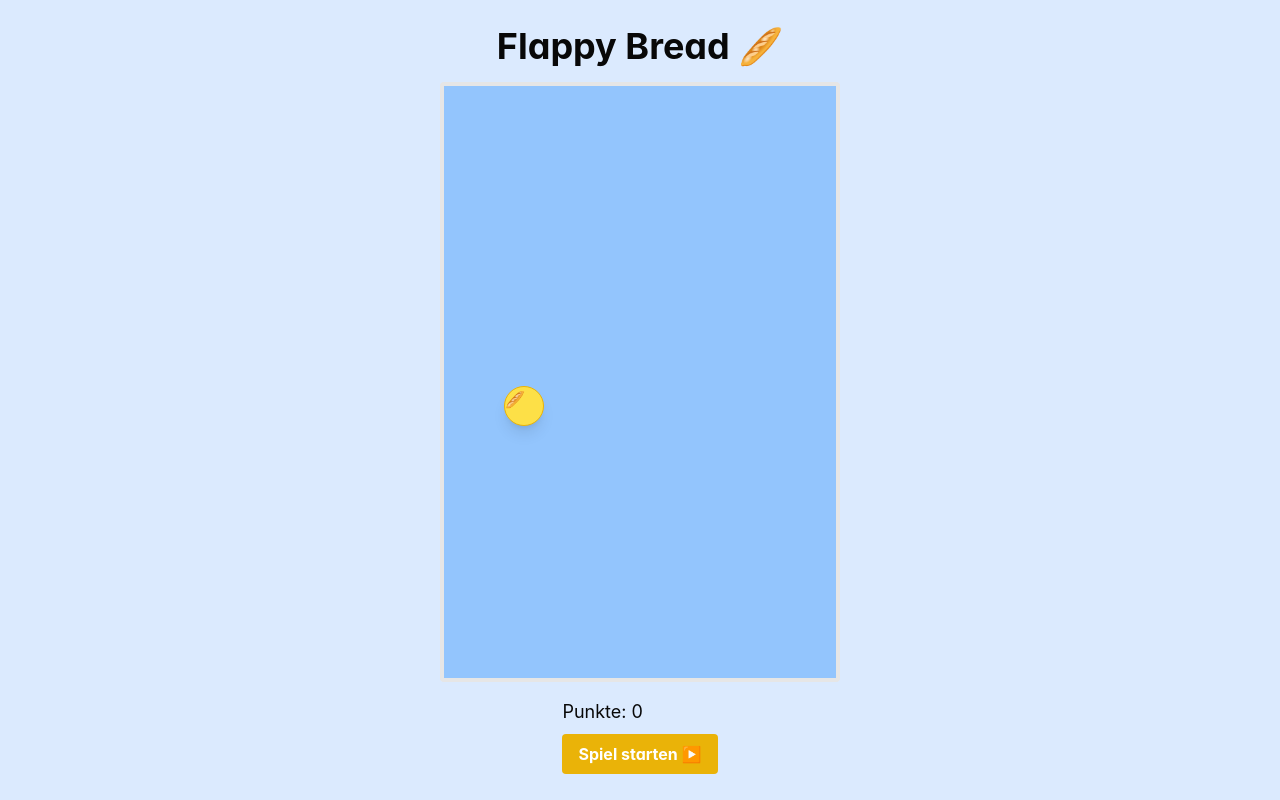
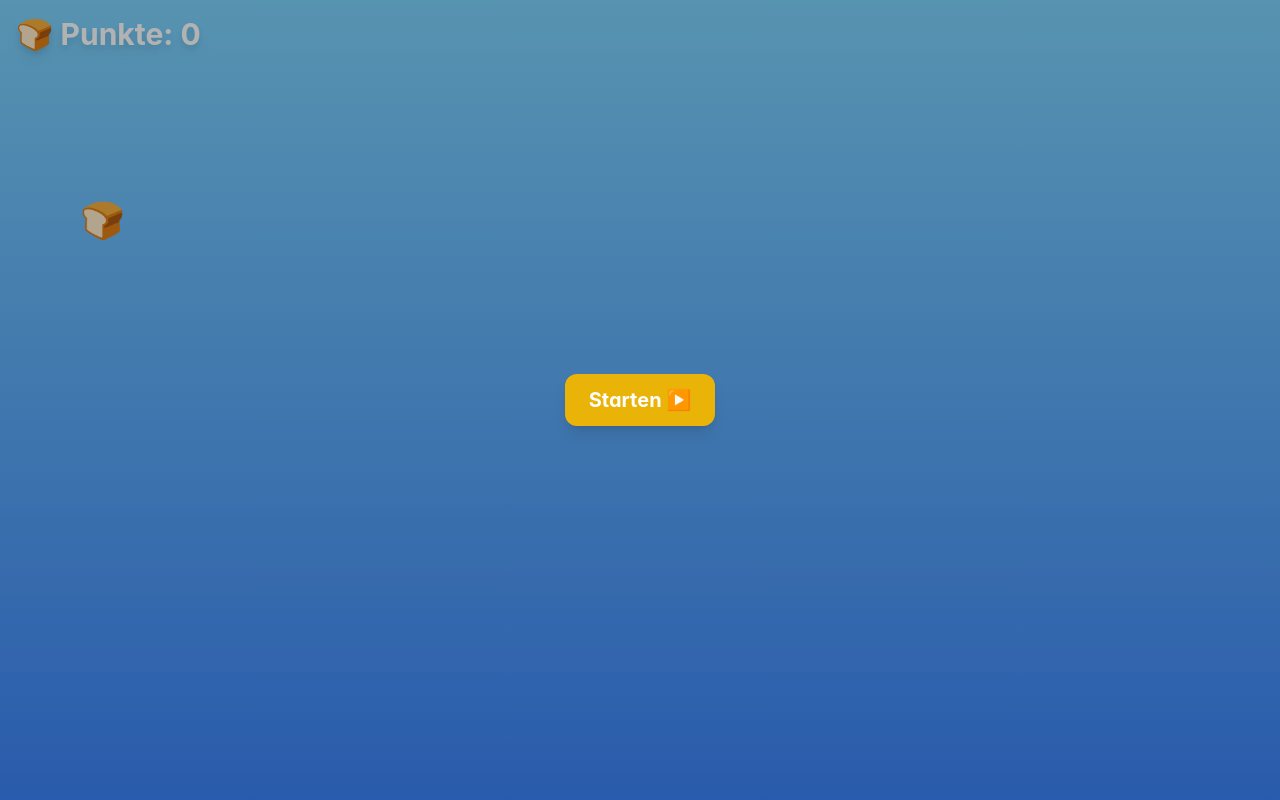
Before and after one commit to MoloMalteser/bread-blog, a React (Vite) app: page /game in a window 1280 px wide. Built offline with nearby package versions, Linux system fonts and the light colour scheme.

Commit message:
secret.tsx aktualisieren

```diff
--- a/src/pages/secret.tsx
+++ b/src/pages/secret.tsx
@@ -1,20 +1,20 @@
 import React, { useEffect, useRef, useState } from "react";
 import { Toaster, toast } from "sonner";
-import clsx from "clsx";
-import { useToast } from "@/hooks/use-toast";
 
-const GRAVITY = 0.5;
-const JUMP = -8;
-const PIPE_WIDTH = 50;
-const PIPE_GAP = 150;
+const GRAVITY = 0.4;
+const JUMP = -7;
+const PIPE_WIDTH = 60;
+const PIPE_GAP = 200;
 const BREAD_SIZE = 40;
-const GAME_WIDTH = 400;
-const GAME_HEIGHT = 600;
+const BREAD_X = 80;
 
-const getRandomPipeY = () => Math.floor(Math.random() * (GAME_HEIGHT - PIPE_GAP - 100)) + 50;
+const getRandomPipeY = (screenHeight: number) =>
+  Math.floor(Math.random() * (screenHeight - PIPE_GAP - 100)) + 50;
 
 export default function FlappyBread() {
-  const [breadY, setBreadY] = useState(GAME_HEIGHT / 2);
+  const containerRef = useRef<HTMLDivElement>(null);
+  const [screenSize, setScreenSize] = useState({ width: 0, height: 0 });
+  const [breadY, setBreadY] = useState(200);
   const [velocity, setVelocity] = useState(0);
   const [pipes, setPipes] = useState<{ x: number; y: number }[]>([]);
   const [score, setScore] = useState(0);
@@ -22,13 +22,26 @@ export default function FlappyBread() {
 
   const gameLoopRef = useRef<number | null>(null);
 
+  const resize = () => {
+    setScreenSize({
+      width: window.innerWidth,
+      height: window.innerHeight,
+    });
+  };
+
+  useEffect(() => {
+    resize();
+    window.addEventListener("resize", resize);
+    return () => window.removeEventListener("resize", resize);
+  }, []);
+
   const resetGame = () => {
-    setBreadY(GAME_HEIGHT / 2);
+    setBreadY(screenSize.height / 2);
     setVelocity(0);
-    setPipes([{ x: GAME_WIDTH + 100, y: getRandomPipeY() }]);
+    setPipes([{ x: screenSize.width + 200, y: getRandomPipeY(screenSize.height) }]);
     setScore(0);
     setPlaying(true);
-    toast("Los geht's, kleines Brot! 🥖", { duration: 2000 });
+    toast("Los geht's, Brot! 🍞", { duration: 1500 });
   };
 
   const jump = () => {
@@ -36,9 +49,9 @@ export default function FlappyBread() {
     setVelocity(JUMP);
   };
 
-  // Game loop
+  // Game Loop
   useEffect(() => {
-    if (!playing) return;
+    if (!playing || screenSize.height === 0) return;
 
     const loop = () => {
       setBreadY((prev) => Math.max(0, prev + velocity));
@@ -50,38 +63,37 @@ export default function FlappyBread() {
           .filter((pipe) => pipe.x + PIPE_WIDTH > 0)
       );
 
-      if (pipes.length === 0 || pipes[pipes.length - 1].x < GAME_WIDTH - 200) {
-        setPipes((prev) => [...prev, { x: GAME_WIDTH, y: getRandomPipeY() }]);
+      if (pipes.length === 0 || pipes[pipes.length - 1].x < screenSize.width - 300) {
+        setPipes((prev) => [
+          ...prev,
+          { x: screenSize.width + 100, y: getRandomPipeY(screenSize.height) },
+        ]);
       }
 
       // Collision
       const breadTop = breadY;
       const breadBottom = breadY + BREAD_SIZE;
-      const breadX = 60;
 
       for (let pipe of pipes) {
-        const pipeTop = pipe.y;
-        const pipeBottom = pipe.y + PIPE_GAP;
-
-        const collidesX = breadX + BREAD_SIZE > pipe.x && breadX < pipe.x + PIPE_WIDTH;
-        const collidesY = breadTop < pipeTop || breadBottom > pipeBottom;
+        const collidesX =
+          BREAD_X + BREAD_SIZE > pipe.x && BREAD_X < pipe.x + PIPE_WIDTH;
+        const collidesY =
+          breadTop < pipe.y || breadBottom > pipe.y + PIPE_GAP;
 
         if (collidesX && collidesY) {
-          toast.error("Du bist gegen ein Hindernis geflogen! 💥");
+          toast.error("Crash! 🥲");
           setPlaying(false);
           return;
         }
 
-        // Scoring
-        if (pipe.x + PIPE_WIDTH === breadX) {
+        if (pipe.x + PIPE_WIDTH === BREAD_X) {
           setScore((s) => s + 1);
-          toast.success("Punkt! 🥖");
+          toast.success("Punkt! ✨");
         }
       }
 
-      // Game over: ground or top
-      if (breadY > GAME_HEIGHT - BREAD_SIZE || breadY < 0) {
-        toast.error("Runtergefallen! 😵");
+      if (breadY > screenSize.height - BREAD_SIZE || breadY < 0) {
+        toast.error("Du bist runtergefallen! 💀");
         setPlaying(false);
       }
 
@@ -90,36 +102,37 @@ export default function FlappyBread() {
 
     gameLoopRef.current = requestAnimationFrame(loop);
     return () => cancelAnimationFrame(gameLoopRef.current!);
-  }, [playing, breadY, velocity, pipes]);
+  }, [playing, screenSize, velocity, pipes]);
 
   return (
-    <div className="flex flex-col items-center justify-center min-h-screen bg-blue-100">
+    <div
+      ref={containerRef}
+      onClick={jump}
+      className="fixed inset-0 bg-gradient-to-b from-sky-300 to-blue-500 overflow-hidden"
+    >
       <Toaster position="top-center" />
-      <h1 className="text-4xl font-bold mb-4">Flappy Bread 🥖</h1>
+      {/* Score */}
+      <div className="absolute top-4 left-4 text-white text-3xl font-bold drop-shadow-lg z-50">
+        🍞 Punkte: {score}
+      </div>
+
+      {/* Brot */}
       <div
-        className="relative overflow-hidden border-4 border-brown-500 rounded bg-blue-300"
-        style={{ width: GAME_WIDTH, height: GAME_HEIGHT }}
-        onClick={jump}
-      >
-        {/* Bread */}
-        <div
-          className="absolute bg-yellow-300 rounded-full border border-yellow-500 shadow-lg transition-transform"
+        className="absolute text-4xl z-40"
         style={{
           top: breadY,
-            left: 60,
-            width: BREAD_SIZE,
-            height: BREAD_SIZE,
+          left: BREAD_X,
           transform: `rotate(${velocity * 2}deg)`,
         }}
       >
-          🥖
+        🍞
       </div>
 
       {/* Pipes */}
-        {pipes.map((pipe, idx) => (
-          <React.Fragment key={idx}>
+      {pipes.map((pipe, i) => (
+        <React.Fragment key={i}>
           <div
-              className="absolute bg-green-600"
+            className="absolute bg-green-700"
             style={{
               left: pipe.x,
               top: 0,
@@ -128,33 +141,28 @@ export default function FlappyBread() {
             }}
           />
           <div
-              className="absolute bg-green-600"
+            className="absolute bg-green-700"
             style={{
               left: pipe.x,
               top: pipe.y + PIPE_GAP,
               width: PIPE_WIDTH,
-                height: GAME_HEIGHT - (pipe.y + PIPE_GAP),
+              height: screenSize.height - (pipe.y + PIPE_GAP),
             }}
           />
         </React.Fragment>
       ))}
 
-        {/* Ground */}
-        <div className="absolute bottom-0 w-full h-6 bg-brown-600" />
-      </div>
-
-      <div className="mt-4">
-        <p className="text-lg">Punkte: {score}</p>
+      {/* Start-Button */}
+      {!playing && (
+        <div className="absolute inset-0 flex items-center justify-center bg-black bg-opacity-30 z-50">
           <button
-          className={clsx(
-            "mt-2 px-4 py-2 bg-yellow-500 hover:bg-yellow-600 text-white font-bold rounded",
-            { hidden: playing }
-          )}
             onClick={resetGame}
+            className="px-6 py-3 bg-yellow-500 text-white font-bold rounded-xl shadow-lg hover:bg-yellow-600 transition-all text-xl"
           >
-          {score > 0 ? "Nochmal spielen 🔁" : "Spiel starten ▶️"}
+            {score > 0 ? "Nochmal spielen 🌀" : "Starten ▶️"}
           </button>
         </div>
+      )}
     </div>
   );
 }
```
Lines whose indentation alone changed are shown as unchanged.
